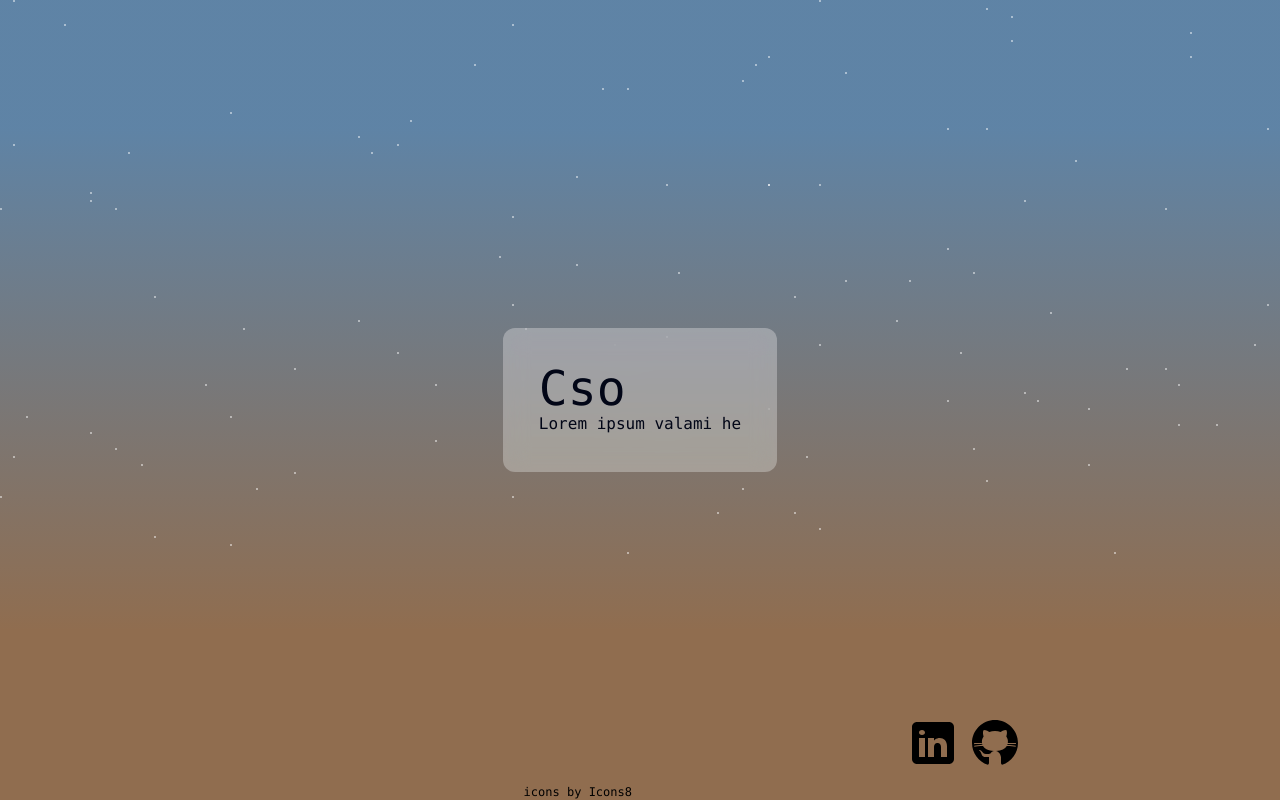
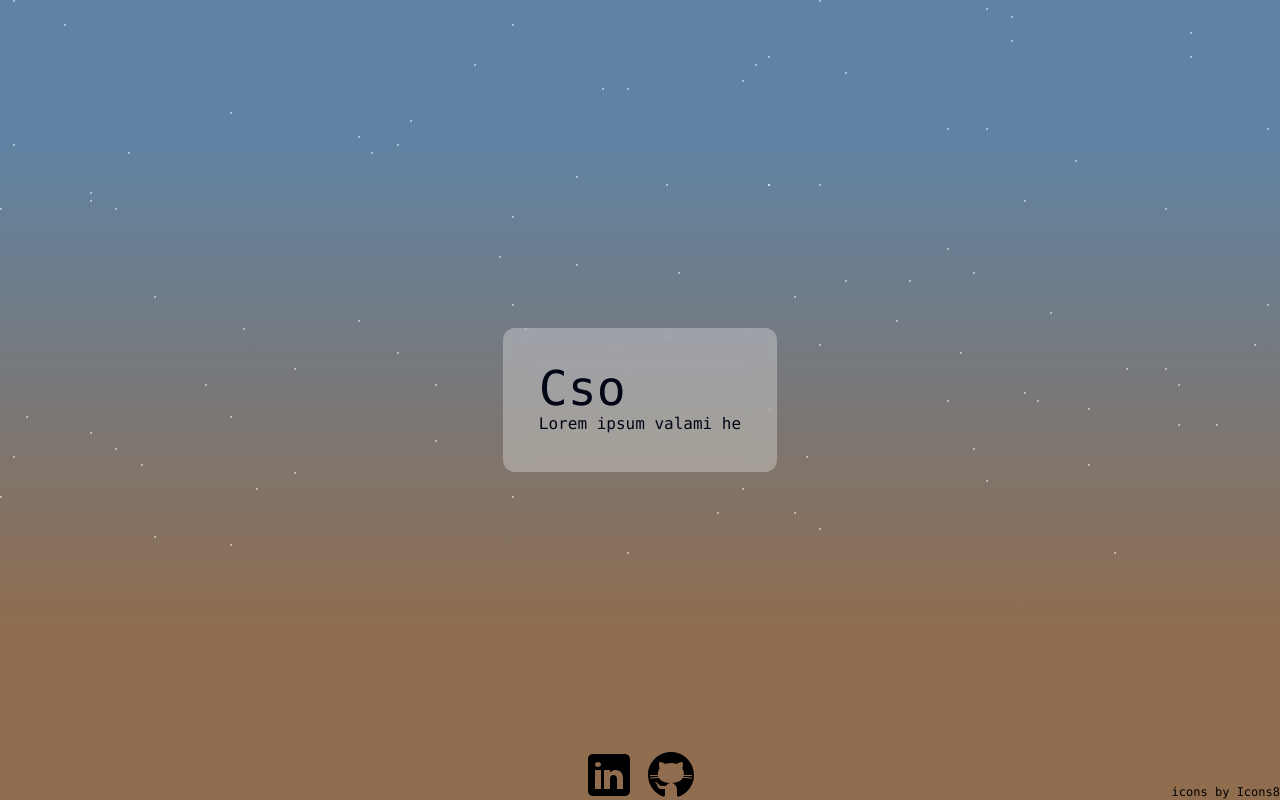
Before and after one commit to jenolah/portfolio, a Next.js app: page / in a window 1280 px wide. Built offline with nearby package versions, Linux system fonts and the light colour scheme.

Commit message:
fix footer

```diff
--- a/src/app/components/Footer.tsx
+++ b/src/app/components/Footer.tsx
@@ -2,11 +2,11 @@ import { IconLinks } from "@/app/components/IconLinks";
 
 export const Footer = () => {
   return (
-    <div className="fixed inline-grid grid-cols-2 gap-4 bottom-0 w-screen font-mono text-xs">
+    <div className="fixed inline-grid grid-cols-3 bottom-0 w-screen font-mono text-xs">
       <div className="col-start-2 justify-self-center">
         <IconLinks />
       </div>
-      <div className="justify-self-end self-end">
+      <div className="col-start-3 justify-self-end self-end">
         icons by{" "}
         <a target="_blank" href="https://icons8.com">
           Icons8
```
